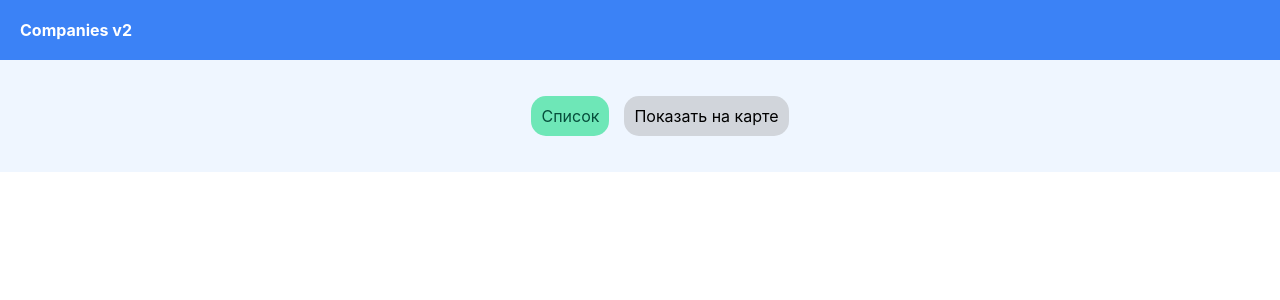
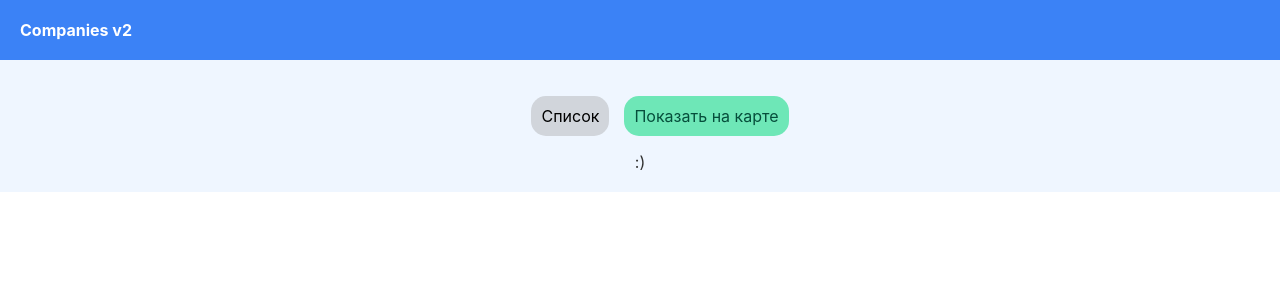
Before and after one commit to Teelirium/companies-v2, an Angular app: page /map in a window 1280 px wide. Before the commit this address led to /. Shown: the top 300 px of the page. Built offline with nearby package versions, Linux system fonts and the light colour scheme.

Commit message:
routing to map-component

```diff
--- a/src/app/app-routing.module.ts
+++ b/src/app/app-routing.module.ts
@@ -1,8 +1,12 @@
 import { NgModule } from '@angular/core';
 import { RouterModule, Routes } from '@angular/router';
 import { CompanyListComponent } from './company-list/company-list.component';
+import { CompanyYandexMapComponent } from './company-yandex-map/company-yandex-map.component';
 
-const routes: Routes = [{ path: '', component: CompanyListComponent }];
+const routes: Routes = [
+  { path: '', component: CompanyListComponent },
+  { path: 'map', component: CompanyYandexMapComponent },
+];
 
 @NgModule({
   imports: [RouterModule.forRoot(routes)],
--- a/src/app/app.module.ts
+++ b/src/app/app.module.ts
@@ -6,9 +6,10 @@ import { AppComponent } from './app.component';
 import { LayoutComponent } from './layout/layout.component';
 import { CompanyListComponent } from './company-list/company-list.component';
 import { NavigationComponent } from './navigation/navigation.component';
+import { CompanyYandexMapComponent } from './company-yandex-map/company-yandex-map.component';
 
 @NgModule({
-  declarations: [AppComponent, LayoutComponent, CompanyListComponent, NavigationComponent],
+  declarations: [AppComponent, LayoutComponent, CompanyListComponent, NavigationComponent, CompanyYandexMapComponent],
   imports: [BrowserModule, AppRoutingModule],
   providers: [],
   bootstrap: [AppComponent],
--- /dev/null
+++ b/src/app/company-yandex-map/company-yandex-map.component.html
@@ -0,0 +1 @@
+{{ ":)" }}
--- a/src/app/navigation/navigation.component.html
+++ b/src/app/navigation/navigation.component.html
@@ -6,8 +6,11 @@
     >
       <a href="/"> Список </a>
     </li>
-    <li class="navigation__btn">
-      <a href="#"> Показать на карте </a>
+    <li
+      class="navigation__btn"
+      [class.navigation__btn--active]="router.url === '/map'"
+    >
+      <a href="/map"> Показать на карте </a>
     </li>
   </ul>
 </nav>
```
Also changed, not shown: src/app/company-yandex-map/company-yandex-map.component.ts (added, +10 -0 lines), src/app/company-yandex-map/company-yandex-map.component.scss (added), 1 other file (tests, documents, lock files or other folders).
